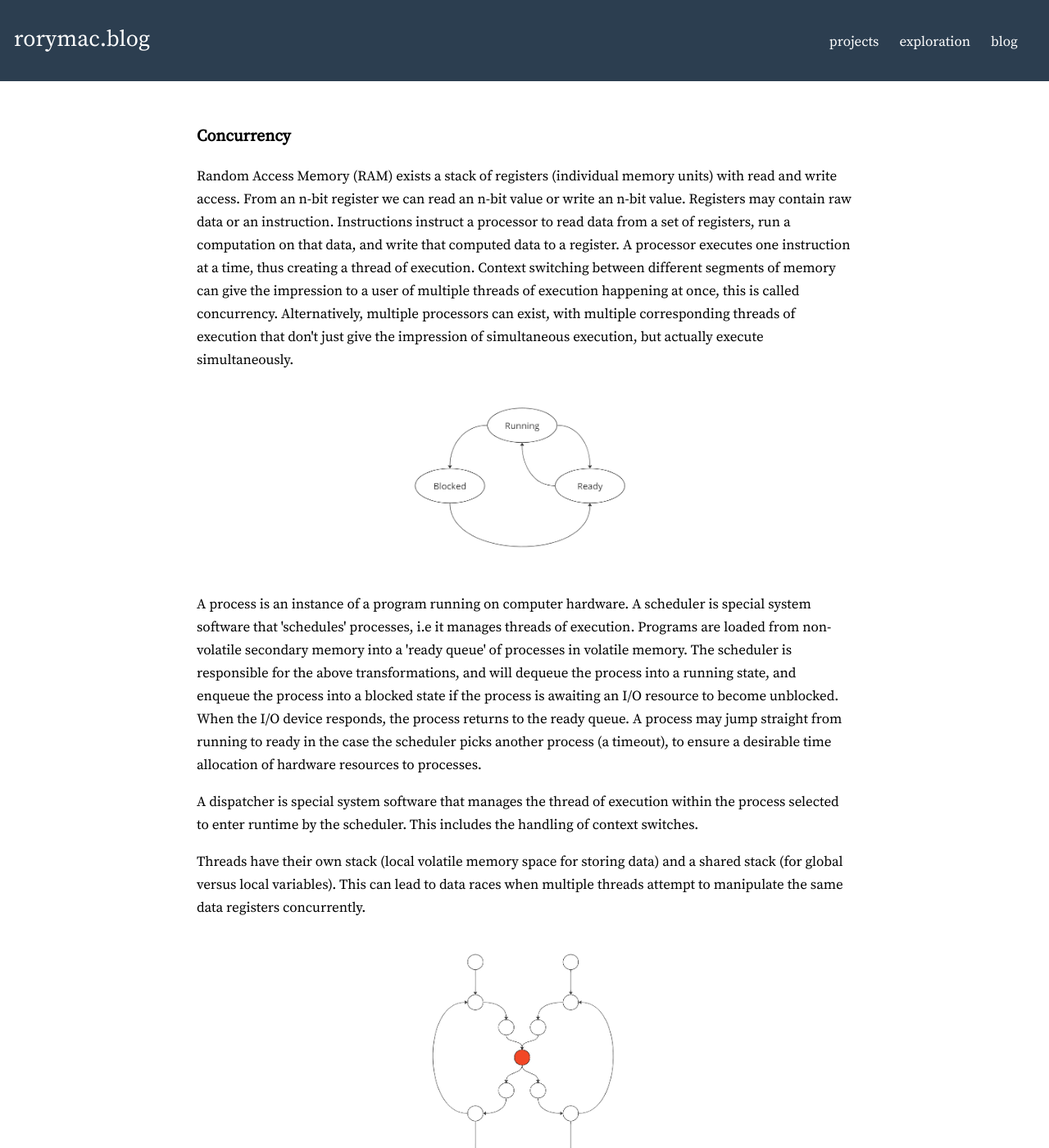
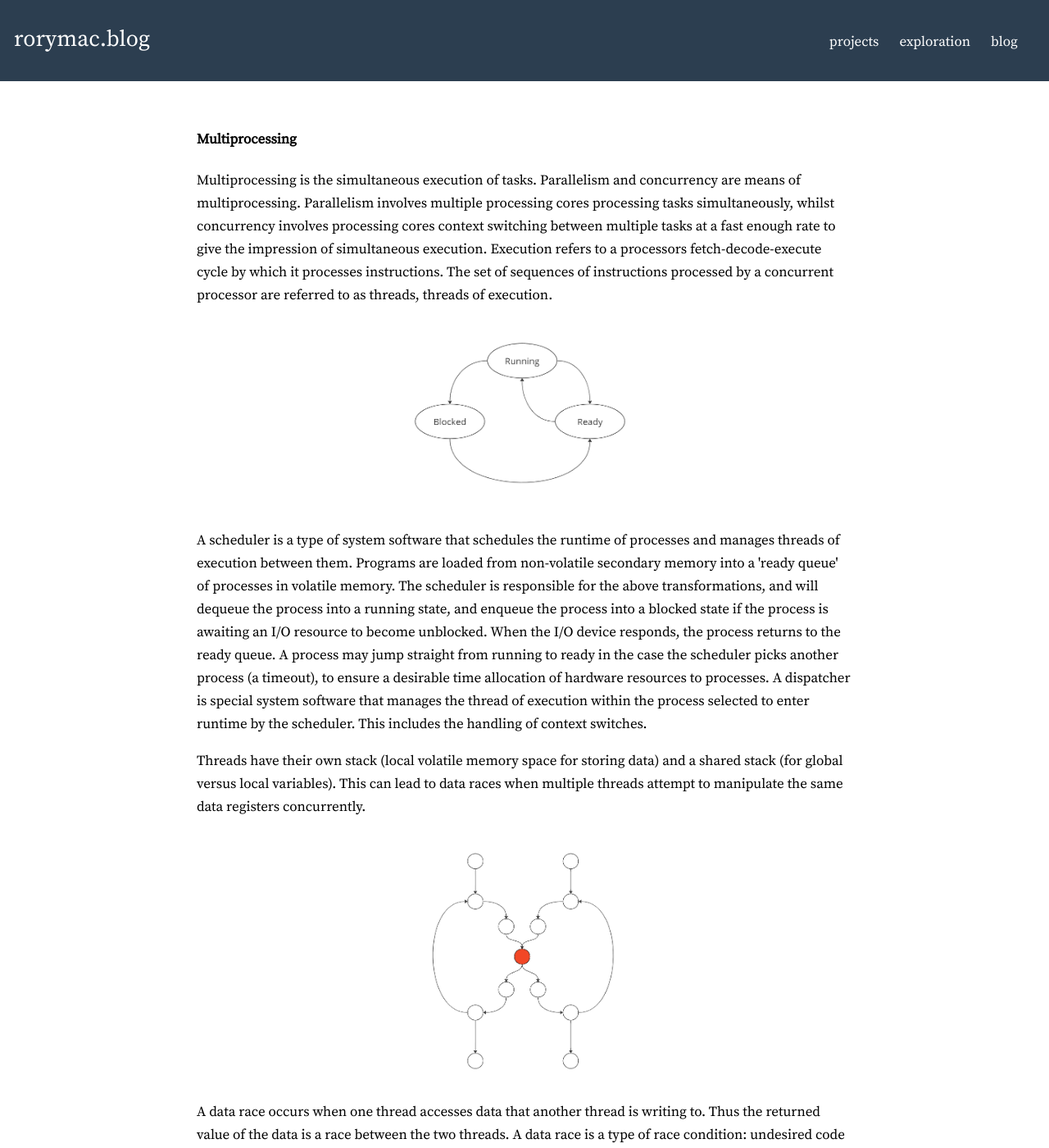
Before and after one commit to Rory-Mac/personal-website, a Jekyll site: the page built from Low-Level Programming/Multiprocessing.markdown, in a window 1280 px wide and 1400 px high. Shown: the whole window at 82% size. Built offline with Jekyll 4.4.1, drawn with Linux system fonts in a browser that asks for light colours; some of the changed text lies outside the part shown.

Commit message:
edit OS/multiprocessing docs + add DS&A portal diagram

```diff
--- a/High-Level Programming/data structures and algorithms.markdown
+++ b/High-Level Programming/DS&A.markdown
@@ -1,6 +1,6 @@
 ---
 layout: narrow
-title: Data Structures & Algorithms
+title: Data Structures and Algorithms
 ---
 <h3>Data Structures and Algorithms</h3>
 <h4>(Linked Lists)</h4>
--- a/Low-Level Programming/Concurrency.markdown
+++ b/Low-Level Programming/Multiprocessing.markdown
@@ -1,22 +1,21 @@
 ---
 layout: narrow
-title: Concurrency
+title: Multiprocessing
 ---
-<h3>Concurrency</h3>
-<p>Random Access Memory (RAM) exists a stack of registers (individual memory units) with read and write access. From an n-bit register we can read
-an n-bit value or write an n-bit value. Registers may contain raw data or an instruction. Instructions instruct a processor to read data from a set of registers, run a computation
-on that data, and write that computed data to a register. A processor executes one instruction at a time, thus creating a thread of execution. Context
-switching between different segments of memory can give the impression to a user of multiple threads of execution happening at once, this is called
-concurrency. Alternatively, multiple processors can exist, with multiple corresponding threads of execution that don't just give the impression of
-simultaneous execution, but actually execute simultaneously.</p>
+<h4>Multiprocessing</h4>
+<p>Multiprocessing is the simultaneous execution of tasks. Parallelism and concurrency are means of multiprocessing. Parallelism involves
+multiple processing cores processing tasks simultaneously, whilst concurrency involves processing cores context switching between multiple
+tasks at a fast enough rate to give the impression of simultaneous execution. Execution refers to a processors fetch-decode-execute cycle
+by which it processes instructions. The set of sequences of instructions processed by a concurrent processor are referred to as threads,
+threads of execution.</p>
 <p><img src="/Assets/images/thread_DFA.png" width="50%" height="50%"></p>
-<p>A process is an instance of a program running on computer hardware. A scheduler is special system software that 'schedules' processes, i.e it
-manages threads of execution. Programs are loaded from non-volatile secondary memory into a 'ready queue' of processes in volatile memory. The scheduler is
+<p>A scheduler is a type of system software that schedules the runtime of processes and manages threads of execution between them. Programs are loaded from
+non-volatile secondary memory into a 'ready queue' of processes in volatile memory. The scheduler is
 responsible for the above transformations, and will dequeue the process into a running state, and enqueue the process into a blocked state if the process
 is awaiting an I/O resource to become unblocked. When the I/O device responds, the process returns to the ready queue. A process may jump straight from
-running to ready in the case the scheduler picks another process (a timeout), to ensure a desirable time allocation of hardware resources to processes.</p>
-<p>A dispatcher is special system software that manages the thread of execution within the process selected to enter runtime by the scheduler.
-    This includes the handling of context switches.</p>
+running to ready in the case the scheduler picks another process (a timeout), to ensure a desirable time allocation of hardware resources to processes.
+A dispatcher is special system software that manages the thread of execution within the process selected to enter runtime by the scheduler.
+This includes the handling of context switches.</p>
 <p>Threads have their own stack (local volatile memory space for storing data) and a shared stack (for global versus local variables). This can lead to
     data races when multiple threads attempt to manipulate the same data registers concurrently.</p>
 <p><img src="/Assets/images/critical_section.png" width="50%" height="50%"></p>
@@ -32,8 +31,3 @@ state S and operations P and V. The state S represents the number of resources t
 decrements this value. If the resulting value is negative, the process invoking the wait operation 'sleeps' and is added to the semaphores 'waiting' or
 'blocked' queue. Else, the process keeps running with access to the resource. A process 'releases' that resource upon completion by invoking the signal (V)
 operation which increments this value.</p>
-<p><img src="/Assets/images/deadlock1.png" width="90%" height="90%"></p>
-<p>Deadlocks occur when a process requires a resource assigned to another process that requires a resource assigned to that process, both are blocked,
-awaiting each other's resources to be freed, in an infinite loop. This scales to any number of process-resource pairs that exist in such a cycle. When
-we refer to resource, we are referring to a system resource. Examples include interrupt request lines, direct memory access channels, input output port
-addresses, memory address ranges, etc.</p>
```
Also changed, not shown: Low-Level Programming/Operating Systems.markdown (+6 -1 lines), explore.markdown (+5 -5 lines), Assets/images/DS&A_portal.png (added), Assets/images/DS&A_portal_light.png (added), Assets/images/deadlock0.png (added), Assets/images/multiprocessing_portal.png (added).
